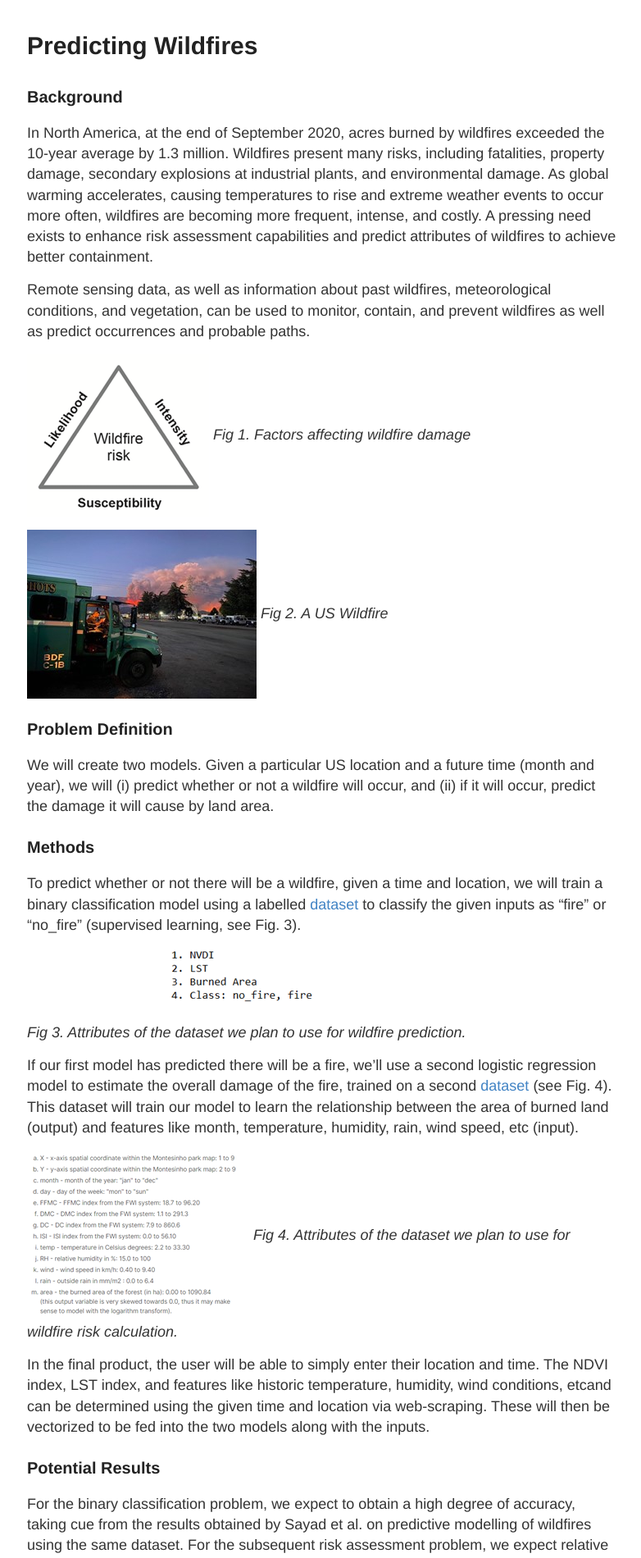
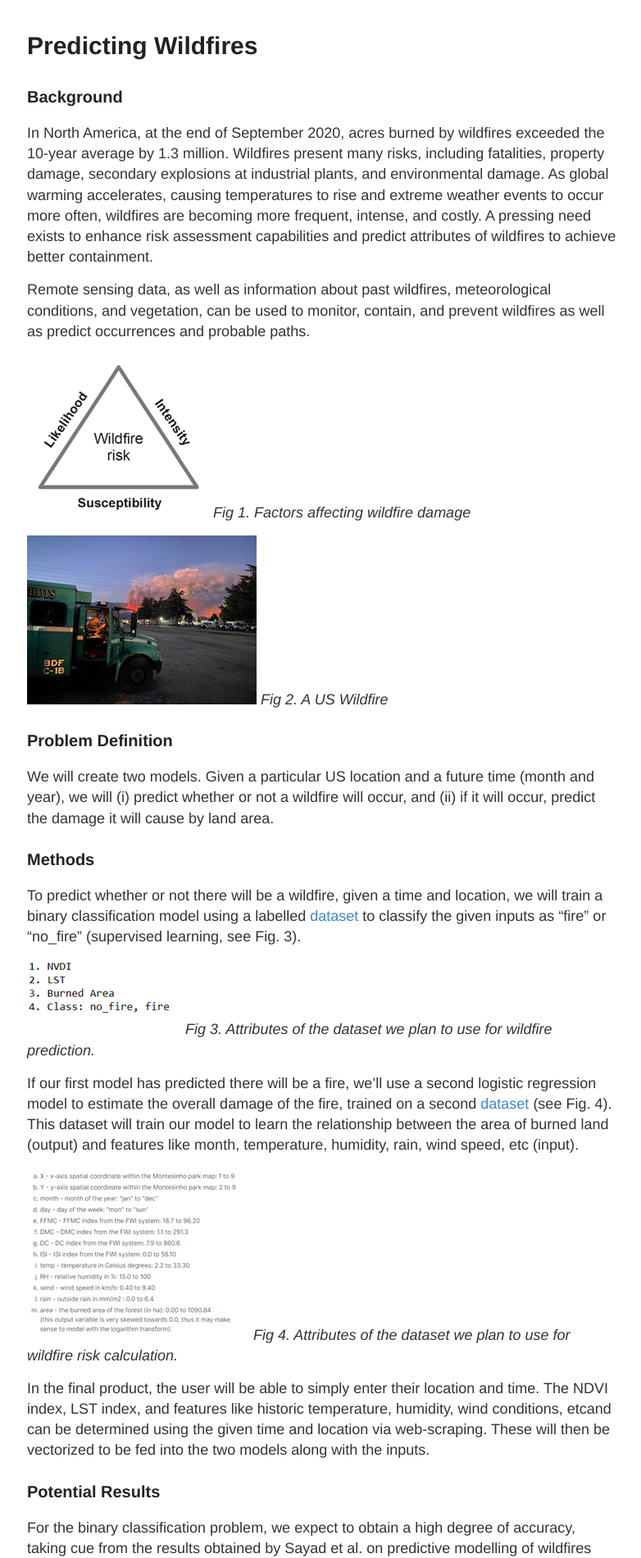
Before and after one commit to ragrawal4545/ragrawal4545.github.io, a Jekyll site: the page built from cs4641.md, in a window 1280 px wide. Shown: the top 1900 px of the page at 82% size, without its empty margins (247-1029 px from the left). Built offline with Jekyll 4.4.1, drawn with Linux system fonts in a browser that asks for light colours.

Commit message:
captions

```diff
--- a/cs4641.md
+++ b/cs4641.md
@@ -24,9 +24,8 @@ We will create two models. Given a particular US location and a future time (mon
 
 To predict whether or not there will be a wildfire, given a time and location, we will train a binary classification model using a labelled [dataset](https://github.com/ouladsayadyounes/WildFires/blob/master/WildFires_DataSet.csv) to classify the given inputs as “fire” or “no_fire” (supervised learning, see Fig. 3).
 
-| ![](\images\prediction_attributes.png) |
-|:--:|
-| *Fig 3. Attributes of the dataset we plan to use for wildfire prediction.* |
+![](\images\prediction_attributes.png)
+*Fig 3. Attributes of the dataset we plan to use for wildfire prediction.*
 
 If our first model has predicted there will be a fire, we’ll use a second logistic regression model to estimate the overall damage of the fire, trained on a second [dataset](https://www.kaggle.com/elikplim/forest-fires-data-set) (see Fig. 4). This dataset will train our model to learn the relationship between the area of burned land (output) and features like month, temperature, humidity, rain, wind speed, etc (input).
 
--- a/style.scss
+++ b/style.scss
@@ -283,7 +283,10 @@ footer {
   text-align: center;
 }
 
-img {vertical-align: middle; } + em { 	display: block; text-align: center; } //image captions
+img[src*='#center'] {
+  display: block;
+  margin: auto;
+} + em { 	display: block; text-align: center; } //image captions
 
 // Settled on moving the import of syntax highlighting to the bottom of the CSS
 // ... Otherwise it really bloats up the top of the CSS file and makes it difficult to find the start
```
